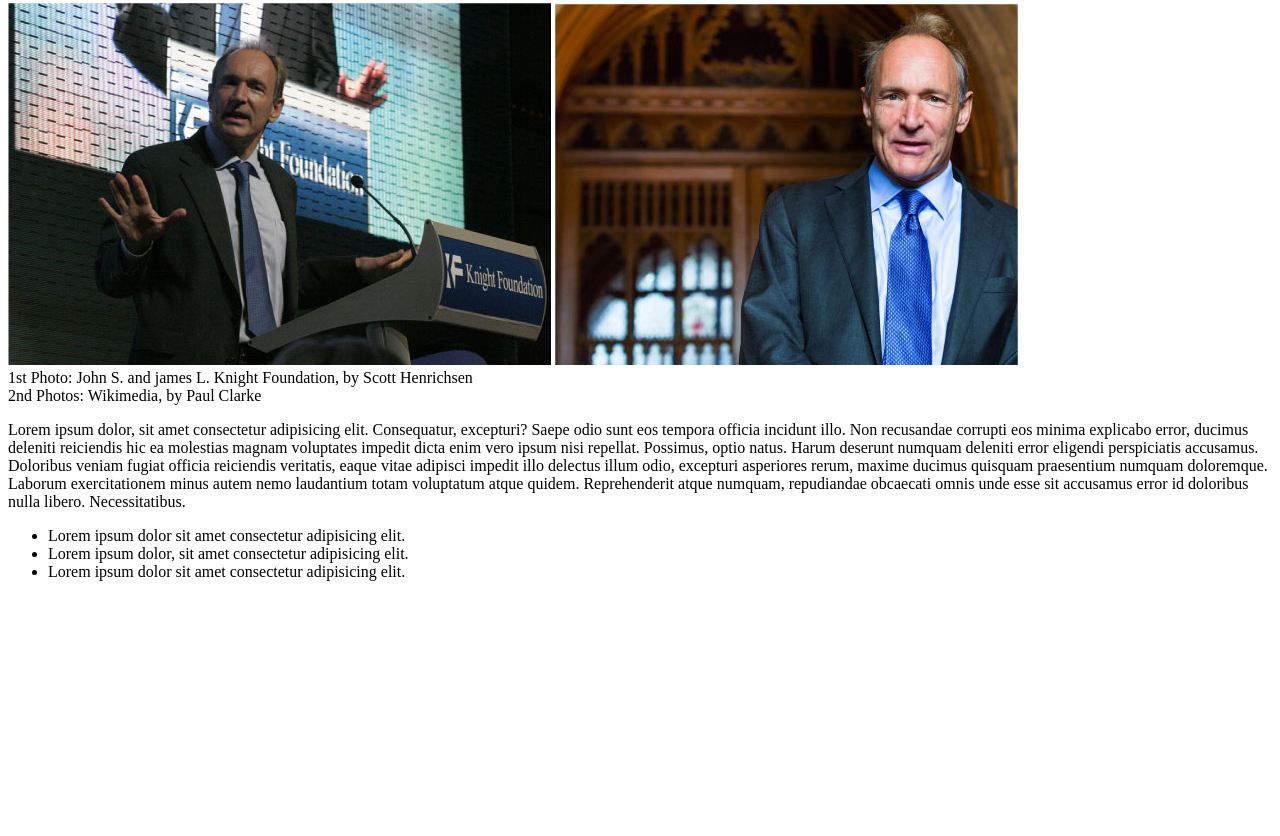
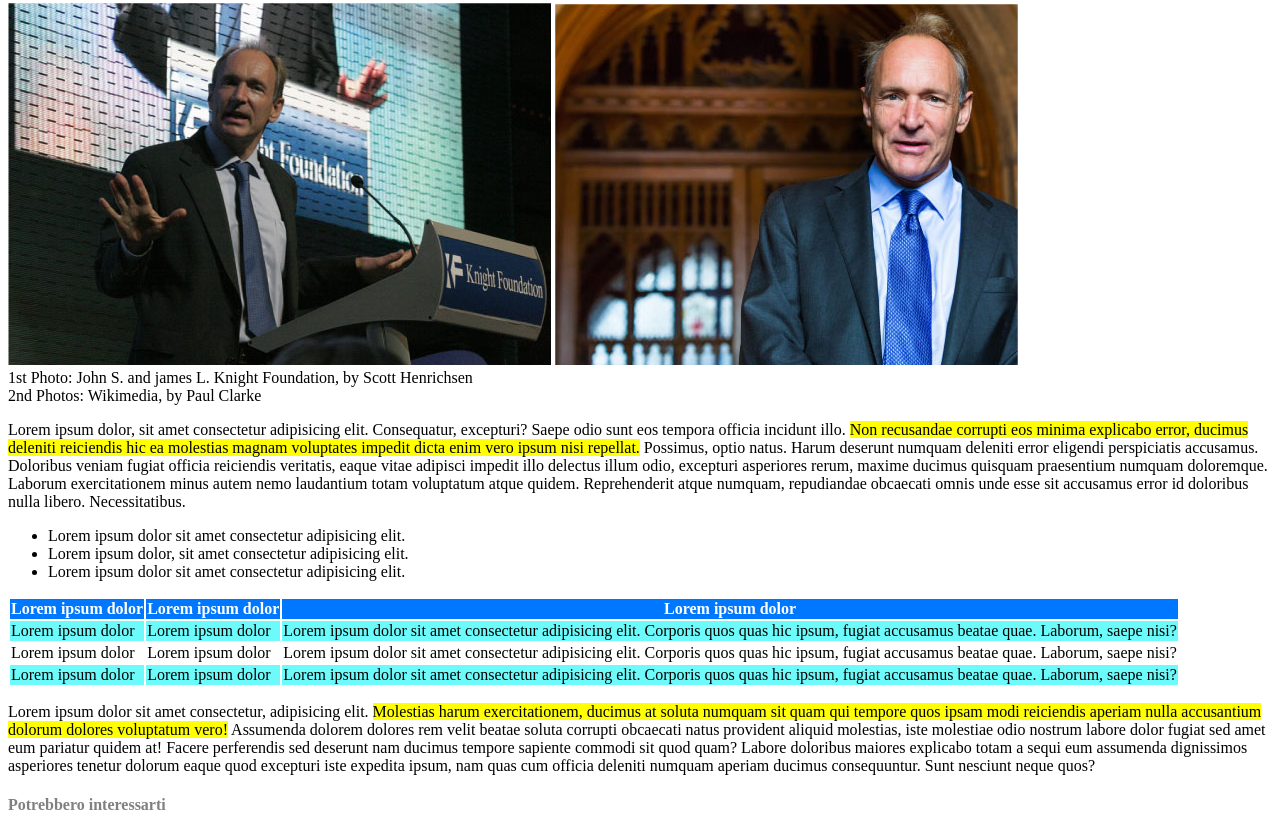
Before and after one commit to Simo-bsc/html-css-booleaner, a plain HTML site: page index.html in a window 1280 px wide. Shown: the part 355-1191 px from the top of the page. Before the commit the page ends 952 px from the top, so only its background shows below. Drawn offline with Linux system fonts and the light colour scheme.

Commit message:
Completamento Main

```diff
--- a/css/style.css
+++ b/css/style.css
@@ -33,3 +33,24 @@ h1{
 }
 
 /* MAIN */
+
+/* Second Section */
+
+#color-table1{
+    background-color: rgb(0, 119, 255);
+    color: white;
+}
+
+.color-table2{
+    background-color: rgb(109, 250, 250);
+}
+
+.yellow-text{
+    background-color: yellow;
+}
+
+/* Footer */
+
+h4{
+   color: gray;
+}
--- a/index.html
+++ b/index.html
@@ -51,12 +51,12 @@
 
             <!-- First Section -->
 
-            <!-- paragraph -->
+            <!-- Paragraph under header -->
 
             <section>
                 <div>
                     <p>
-                        Lorem ipsum dolor, sit amet consectetur adipisicing elit. Consequatur, excepturi? Saepe odio sunt eos tempora officia incidunt illo. Non recusandae corrupti eos minima explicabo error, ducimus deleniti reiciendis hic ea molestias magnam voluptates impedit dicta enim vero ipsum nisi repellat. Possimus, optio natus. Harum deserunt numquam deleniti error eligendi perspiciatis accusamus. Doloribus veniam fugiat officia reiciendis veritatis, eaque vitae adipisci impedit illo delectus illum odio, excepturi asperiores rerum, maxime ducimus quisquam praesentium numquam doloremque. Laborum exercitationem minus autem nemo laudantium totam voluptatum atque quidem. Reprehenderit atque numquam, repudiandae obcaecati omnis unde esse sit accusamus error id doloribus nulla libero. Necessitatibus.
+                        Lorem ipsum dolor, sit amet consectetur adipisicing elit. Consequatur, excepturi? Saepe odio sunt eos tempora officia incidunt illo. <span class="yellow-text"> Non recusandae corrupti eos minima explicabo error, ducimus deleniti reiciendis hic ea molestias magnam voluptates impedit dicta enim vero ipsum nisi repellat.</span> Possimus, optio natus. Harum deserunt numquam deleniti error eligendi perspiciatis accusamus. Doloribus veniam fugiat officia reiciendis veritatis, eaque vitae adipisci impedit illo delectus illum odio, excepturi asperiores rerum, maxime ducimus quisquam praesentium numquam doloremque. Laborum exercitationem minus autem nemo laudantium totam voluptatum atque quidem. Reprehenderit atque numquam, repudiandae obcaecati omnis unde esse sit accusamus error id doloribus nulla libero. Necessitatibus.
                     </p>
                 </div>
 
@@ -73,20 +73,63 @@
 
             <!-- Second Section -->
 
+            <section>
+
+                <!-- TABELLA -->
+
+                <table>
+                    <thead id="color-table1">
+                        <tr>
+                            <th>Lorem ipsum dolor</th>
+                            <th>Lorem ipsum dolor</th>
+                            <th>Lorem ipsum dolor</th>
+                        </tr>
+                    </thead>
+
+                    <tbody>
+                        <tr class="color-table2">
+                            <td>Lorem ipsum dolor</td>
+                            <td>Lorem ipsum dolor</td>
+                            <td>Lorem ipsum dolor sit amet consectetur adipisicing elit. Corporis quos quas hic ipsum, fugiat accusamus beatae quae. Laborum, saepe nisi?</td>
+                        </tr>
+                        <tr>
+                            <td>Lorem ipsum dolor</td>
+                            <td>Lorem ipsum dolor</td>
+                            <td>Lorem ipsum dolor sit amet consectetur adipisicing elit. Corporis quos quas hic ipsum, fugiat accusamus beatae quae. Laborum, saepe nisi?</td>
+                        </tr>
+                        <tr class="color-table2">
+                            <td>Lorem ipsum dolor</td>
+                            <td>Lorem ipsum dolor</td>
+                            <td>Lorem ipsum dolor sit amet consectetur adipisicing elit. Corporis quos quas hic ipsum, fugiat accusamus beatae quae. Laborum, saepe nisi?</td>
+                        </tr>
+                    </tbody>
+                </table>
+
+                <!-- Paragraph under table-->
+
+                <div>
+                    <p>Lorem ipsum dolor sit amet consectetur, adipisicing elit. <span class="yellow-text">Molestias harum exercitationem, ducimus at soluta numquam sit quam qui tempore quos ipsam modi reiciendis aperiam nulla accusantium dolorum dolores voluptatum vero!</span> Assumenda dolorem dolores rem velit beatae soluta corrupti obcaecati natus provident aliquid molestias, iste molestiae odio nostrum labore dolor fugiat sed amet eum pariatur quidem at! Facere perferendis sed deserunt nam ducimus tempore sapiente commodi sit quod quam? Labore doloribus maiores explicabo totam a sequi eum assumenda dignissimos asperiores tenetur dolorum eaque quod excepturi iste expedita ipsum, nam quas cum officia deleniti numquam aperiam ducimus consequuntur. Sunt nesciunt neque quos?</p>
+                </div>
+
+            </section>
+        </main>
+
+        <footer>
+
+            <!-- Footer Title -->
+
+            <h4>Potrebbero interessarti</h4>
+
+            <!-- Footer Img -->
+
             <div>
 
+
             </div>
-
-            <!-- Third Section -->
 
             <div>
 
             </div>
-
-
-        </main>
-
-        <footer>
 
 
         </footer>
```
